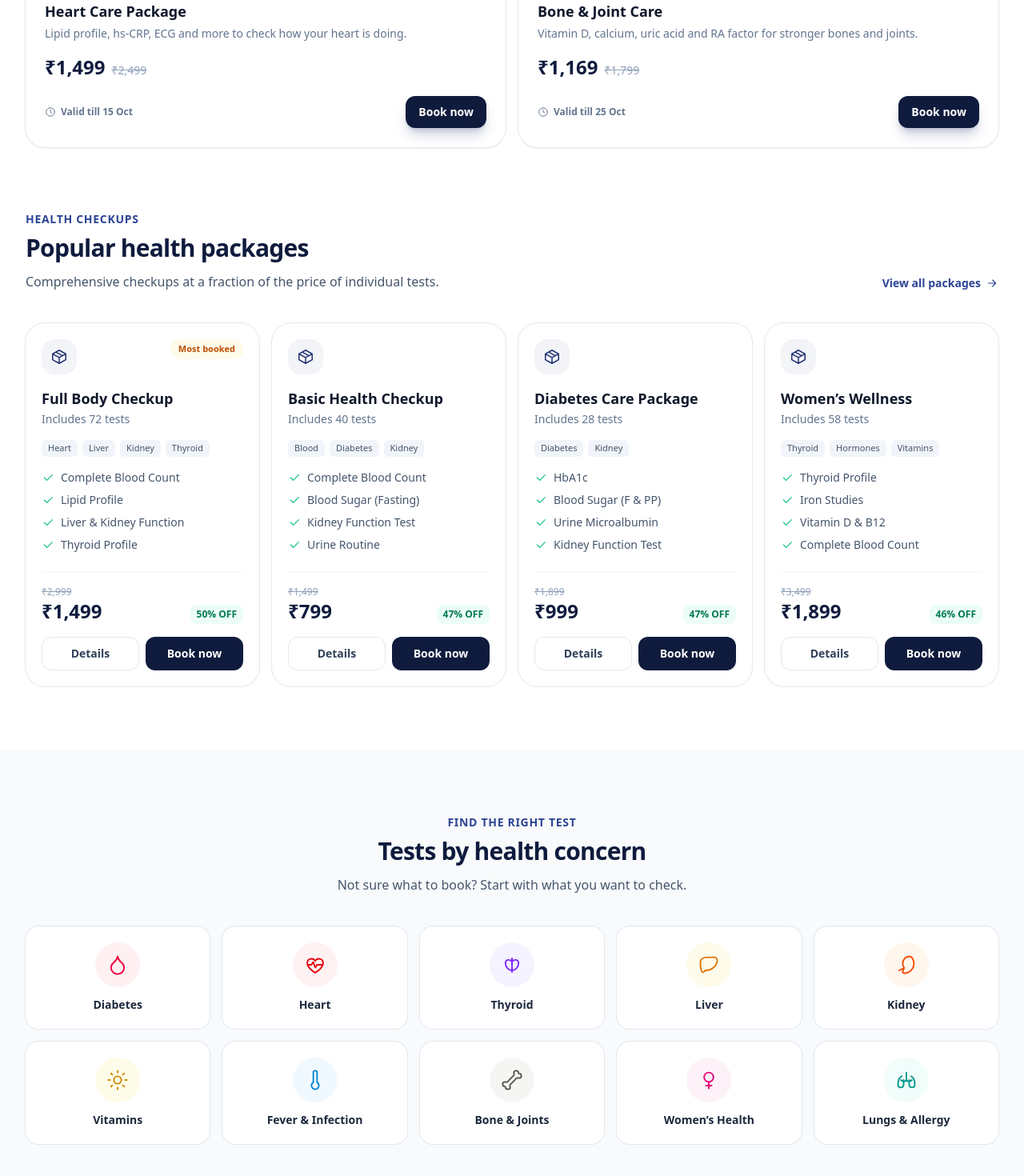
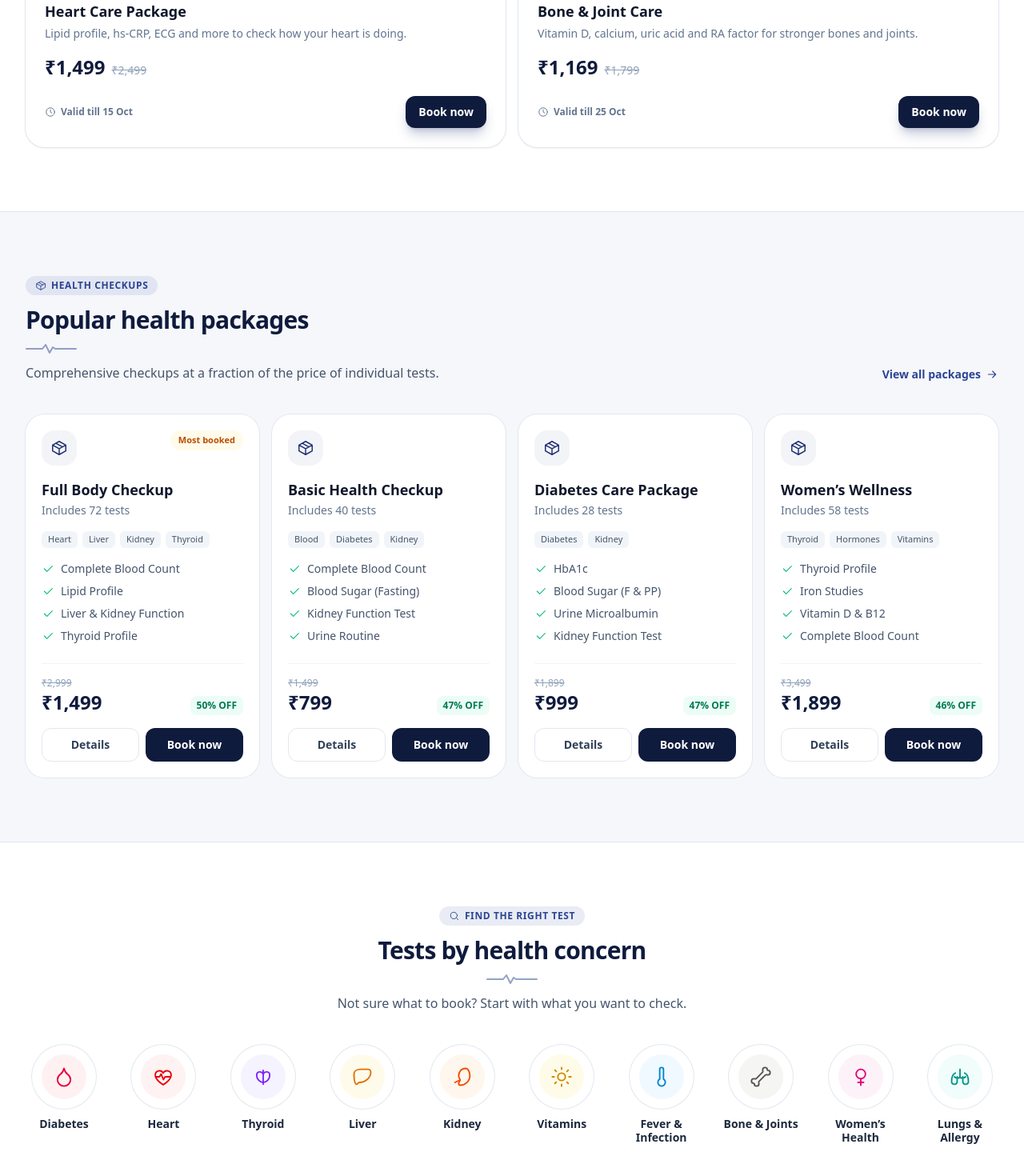
Before and after one commit to DaniyaLAsif26/Diagnostic-2, a React (Vite) app in the folder Client/: page / in a window 1280 px wide. Shown: the part 1252-2722 px from the top of the page at 80% size. Built offline with nearby package versions, Linux system fonts and the light colour scheme; no server answers.

Commit message:
UI enhancements

```diff
--- /dev/null
+++ b/Client/src/components/Common/SectionAccents.jsx
@@ -0,0 +1,23 @@
+import Icon from '../Icon/Icon'
+
+// Faint brand-blue wash for full-width bands - alternate with white sections
+export const tint = 'border-y border-brand-light/10 bg-brand-light/[0.04]'
+
+// Small pill above a section title - the icon tells sections apart at a glance
+export function Eyebrow({ icon, children, dark = false }) {
+    return (
+        <p className={`inline-flex items-center gap-1.5 rounded-full px-3 py-1 text-xs font-semibold uppercase tracking-wider ${dark ? 'bg-white/10 text-sky-300' : 'bg-brand-light/10 text-brand-light'}`}>
+            {icon && <Icon name={icon} className="size-3.5" />}
+            {children}
+        </p>
+    )
+}
+
+// Short heartbeat line under a section title, echoing the hero ECG
+export function EcgAccent({ center = false, dark = false }) {
+    return (
+        <svg aria-hidden="true" viewBox="0 0 64 12" className={`mt-3 h-3 w-16 ${dark ? 'text-sky-300/60' : 'text-brand-light/50'} ${center ? 'mx-auto' : ''}`} fill="none" stroke="currentColor" strokeWidth="2" strokeLinecap="round" strokeLinejoin="round">
+            <path d="M1 6h20l4-5 5 10 4-7 3 2h26" />
+        </svg>
+    )
+}
--- a/Client/src/components/Home/Home.jsx
+++ b/Client/src/components/Home/Home.jsx
@@ -2,6 +2,7 @@ import { Form, Link } from 'react-router-dom'
 
 import LOGO from '../../assets/logo.png'
 import Icon from '../Icon/Icon'
+import { Eyebrow, EcgAccent, tint } from '../Common/SectionAccents'
 import { CONTACT, tel, whatsapp } from '../../constants/contact'
 
 /* ------------------------------------------------------------------
@@ -156,16 +157,19 @@ function offerDeadline(validTill) {
 
 const wrap = 'mx-auto max-w-7xl px-4 sm:px-6 lg:px-8'
 
+const band = `${tint} py-16 sm:py-20`
+
 /* ------------------------------------------------------------------
    Shared bits
 ------------------------------------------------------------------- */
 
-function SectionHeading({ eyebrow, title, text, action, center = false }) {
+function SectionHeading({ eyebrow, icon, title, text, action, center = false }) {
     return (
         <div className={`flex flex-col gap-4 ${center ? 'items-center text-center' : 'sm:flex-row sm:items-end sm:justify-between'}`}>
             <div className="max-w-2xl">
-                <p className="text-sm font-semibold uppercase tracking-wider text-brand-light">{eyebrow}</p>
-                <h2 className="mt-2 text-2xl font-bold tracking-tight text-brand-dark sm:text-3xl">{title}</h2>
+                <Eyebrow icon={icon}>{eyebrow}</Eyebrow>
+                <h2 className="mt-3 text-2xl font-bold tracking-tight text-brand-dark sm:text-3xl">{title}</h2>
+                <EcgAccent center={center} />
                 {text && <p className="mt-3 text-slate-600">{text}</p>}
             </div>
             {action}
@@ -282,7 +286,7 @@ function HeroOrbit() {
             </div>
 
             <StatusChip className="-left-[4%] top-[12%]" icon="home" tone="bg-sky-50 text-sky-600" title="Sample collected" text="At home · 8:30 AM" />
-            <StatusChip className="-right-[4%] bottom-[14%]" delay="-3s" icon="check" tone="bg-emerald-50 text-emerald-600" title="Report ready" text="Sent on WhatsApp" />
+            <StatusChip className="-right-[4%] bottom-[14%]" delay="-3s" icon="check" tone="bg-emerald-50 text-emerald-600" title="Report ready" text="Within 24 hrs" />
         </div>
     )
 }
@@ -448,7 +452,7 @@ function OccasionOffers() {
     if (!active.length) return null
 
     return (
-        <section aria-labelledby="offers-heading" className={`${wrap} mt-14`}>
+        <section aria-labelledby="offers-heading" className={`${wrap} mt-14 pb-16 sm:pb-20`}>
             <div className="flex flex-col gap-2 sm:flex-row sm:items-end sm:justify-between">
                 <div>
                     <p className="flex items-center gap-2 text-sm font-semibold uppercase tracking-wider text-rose-600">
@@ -531,9 +535,11 @@ function PackageCard({ pkg }) {
 
 function Packages() {
     return (
-        <section id="packages" className={`${wrap} scroll-mt-24 py-16 sm:py-20`}>
+        <section id="packages" className={`${band} scroll-mt-24`}>
+            <div className={wrap}>
                 <SectionHeading
                     eyebrow="Health checkups"
+                    icon="package"
                     title="Popular health packages"
                     text="Comprehensive checkups at a fraction of the price of individual tests."
                     action={<ViewAll to="/packages">View all packages</ViewAll>}
@@ -542,27 +548,32 @@ function Packages() {
                 <div className="-mx-4 mt-10 flex snap-x snap-mandatory gap-4 overflow-x-auto px-4 pb-4 sm:mx-0 sm:grid sm:grid-cols-2 sm:overflow-visible sm:px-0 sm:pb-0 lg:grid-cols-4">
                     {packages.map((pkg) => <PackageCard key={pkg.name} pkg={pkg} />)}
                 </div>
+            </div>
         </section>
     )
 }
 
 function Concerns() {
     return (
-        <section className="bg-slate-50 py-16 sm:py-20">
+        <section className="py-16 sm:py-20">
             <div className={wrap}>
                 <SectionHeading
                     center
                     eyebrow="Find the right test"
+                    icon="search"
                     title="Tests by health concern"
                     text="Not sure what to book? Start with what you want to check."
                 />
-                <div className="mt-10 grid grid-cols-2 gap-3 sm:grid-cols-3 sm:gap-4 lg:grid-cols-5">
+                {/* Wraps and centres any leftover circles on smaller screens, one row on desktop */}
+                <div className="mt-10 flex flex-wrap justify-center gap-x-3 gap-y-6 lg:justify-between">
                     {concerns.map(({ label, tag, icon, tone }) => (
-                        <Link key={label} to={`/tests?concern=${tag}`} className="group flex flex-col items-center gap-3 rounded-2xl bg-white p-5 text-center ring-1 ring-slate-200 transition hover:-translate-y-0.5 hover:shadow-lg hover:shadow-brand/5 hover:ring-brand-light/30">
+                        <Link key={label} to={`/tests?concern=${tag}`} className="group flex w-24 flex-col items-center gap-2.5 text-center">
+                            <span className="grid size-20 place-items-center rounded-full bg-white ring-1 ring-slate-200 transition group-hover:-translate-y-0.5 group-hover:shadow-lg group-hover:shadow-brand/5 group-hover:ring-brand-light/30">
                                 <span className={`grid size-14 place-items-center rounded-full transition group-hover:scale-105 ${tone}`}>
                                     <Icon name={icon} className="size-7" />
                                 </span>
-                            <span className="text-sm font-semibold text-slate-800">{label}</span>
+                            </span>
+                            <span className="text-sm font-semibold leading-tight text-slate-800">{label}</span>
                         </Link>
                     ))}
                 </div>
@@ -573,9 +584,11 @@ function Concerns() {
 
 function Tests() {
     return (
-        <section id="tests" className={`${wrap} scroll-mt-24 py-16 sm:py-20`}>
+        <section id="tests" className={`${band} scroll-mt-24`}>
+            <div className={wrap}>
                 <SectionHeading
                     eyebrow="Lab tests"
+                    icon="tube"
                     title="Most booked tests"
                     text="Individual tests with transparent pricing and quick turnaround."
                     action={<ViewAll to="/tests">View all tests</ViewAll>}
@@ -612,17 +625,19 @@ function Tests() {
                         </article>
                     ))}
                 </div>
+            </div>
         </section>
     )
 }
 
 function Radiology() {
     return (
-        <section id="radiology" className={`${wrap} scroll-mt-24 pb-16 sm:pb-20`}>
+        <section id="radiology" className={`${wrap} scroll-mt-24 py-16 sm:py-20`}>
             <div className="grid items-center gap-10 rounded-3xl bg-linear-to-br from-sky-50 to-indigo-50 p-6 ring-1 ring-slate-200/60 sm:p-10 lg:grid-cols-2 lg:p-14">
                 <div>
-                    <p className="text-sm font-semibold uppercase tracking-wider text-brand-light">Radiology & imaging</p>
-                    <h2 className="mt-2 text-2xl font-bold tracking-tight text-brand-dark sm:text-3xl">Scans and imaging under one roof</h2>
+                    <Eyebrow icon="scan">Radiology & imaging</Eyebrow>
+                    <h2 className="mt-3 text-2xl font-bold tracking-tight text-brand-dark sm:text-3xl">Scans and imaging under one roof</h2>
+                    <EcgAccent />
                     <p className="mt-3 text-slate-600">
                         From X-rays to ultrasound, get your imaging done at our centre with reports reviewed by experienced radiologists.
                     </p>
@@ -661,9 +676,9 @@ function Radiology() {
 
 function HowItWorks() {
     return (
-        <section id="how-it-works" className="scroll-mt-24 bg-slate-50 py-16 sm:py-20">
+        <section id="how-it-works" className={`${band} scroll-mt-24`}>
             <div className={wrap}>
-                <SectionHeading center eyebrow="How it works" title="Your test in 4 simple steps" />
+                <SectionHeading center eyebrow="How it works" icon="calendar" title="Your test in 4 simple steps" />
                 <div className="relative mt-12">
                     {/* dashed connector behind the step icons */}
                     <div aria-hidden="true" className="absolute inset-x-[12.5%] top-8 hidden border-t-2 border-dashed border-brand/15 lg:block" />
@@ -705,8 +720,9 @@ function WhyUs() {
 
             <div className={`${wrap} relative grid gap-12 lg:grid-cols-[1fr_1.2fr] lg:items-center`}>
                 <div>
-                    <p className="text-sm font-semibold uppercase tracking-wider text-sky-300">Why Vision Diagnostic</p>
-                    <h2 className="mt-2 text-2xl font-bold tracking-tight sm:text-3xl">Care and accuracy at every step</h2>
+                    <Eyebrow icon="shield" dark>Why Vision Diagnostic</Eyebrow>
+                    <h2 className="mt-3 text-2xl font-bold tracking-tight sm:text-3xl">Care and accuracy at every step</h2>
+                    <EcgAccent dark />
                     <p className="mt-4 max-w-lg text-white/70">
                         From the moment you book to the moment you read your report, our team makes sure every result is accurate,
                         on time and easy to understand.
@@ -740,7 +756,7 @@ function WhyUs() {
 function Testimonials() {
     return (
         <section className={`${wrap} py-16 sm:py-20`}>
-            <SectionHeading center eyebrow="Testimonials" title="What our patients say" />
+            <SectionHeading center eyebrow="Testimonials" icon="chat" title="What our patients say" />
             <div className="mt-10 grid gap-4 md:grid-cols-3">
                 {testimonials.map(({ name, meta, text }) => (
                     <figure key={name} className="flex flex-col rounded-3xl bg-white p-6 ring-1 ring-slate-200">
@@ -764,11 +780,12 @@ function Testimonials() {
 
 function Faqs() {
     return (
-        <section id="faqs" className="scroll-mt-24 bg-slate-50 py-16 sm:py-20">
+        <section id="faqs" className={`${band} scroll-mt-24`}>
             <div className={`${wrap} grid gap-10 lg:grid-cols-[1fr_1.5fr]`}>
                 <div>
                     <SectionHeading
                         eyebrow="FAQs"
+                        icon="list"
                         title="Frequently asked questions"
                         text="Can’t find what you’re looking for? Our team is happy to help."
                     />
```
Also changed, not shown: Client/src/components/AllPackages/AllPackages.jsx (+20 -15 lines), Client/src/components/AllTest/AllTests.jsx (+20 -15 lines). Lines whose indentation alone changed are shown as unchanged.
